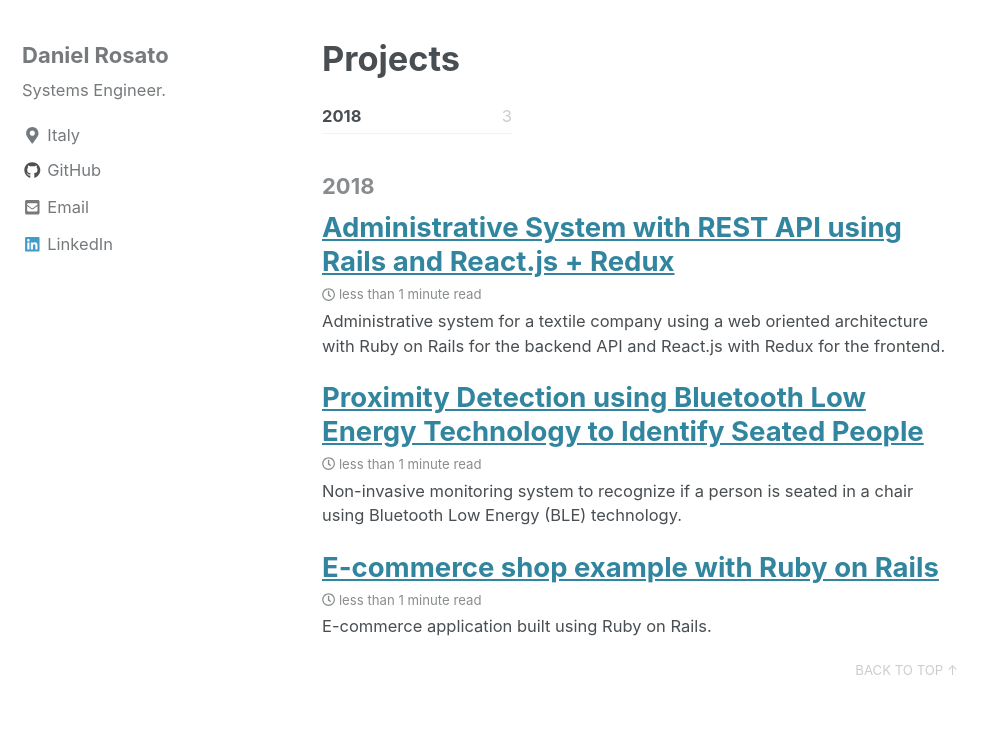
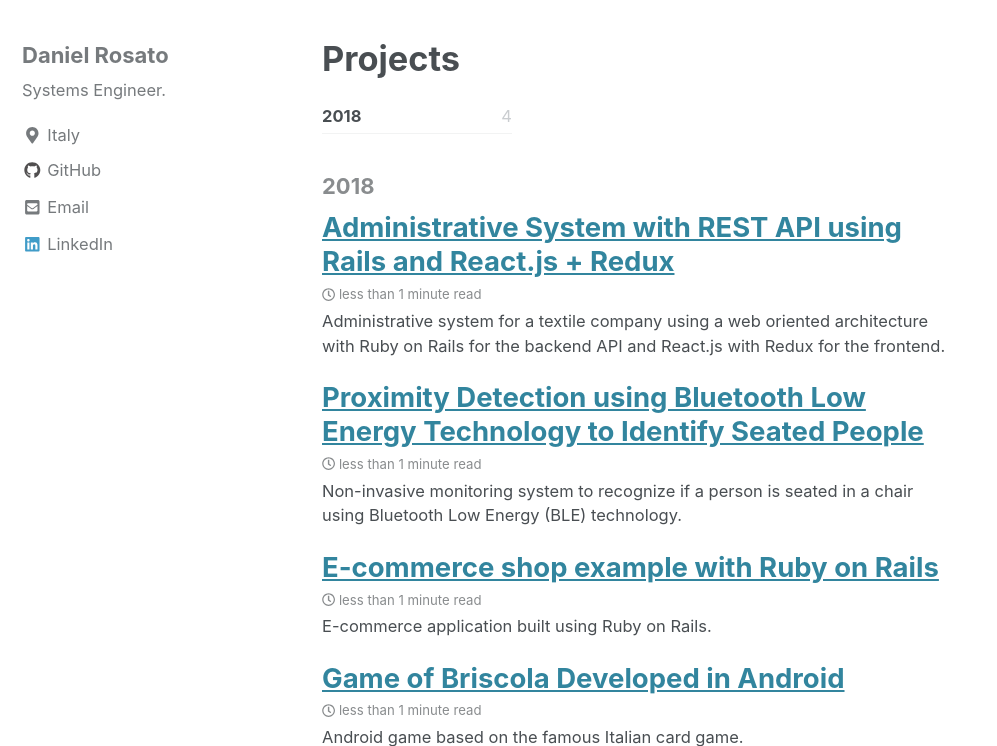
Before and after one commit to danielRM88/danielRM88.github.io, a Jekyll site: the page built from _pages/projects.md, in a window 1280 px wide and 900 px high, scrolled down 919 px, cut to the strip 154-900 px from the top of the window. Shown: the whole strip, without its empty margins (0-997 px from the left). Built offline with Jekyll 4.4.1, drawn with Linux system fonts in a browser that asks for light colours; cached includes are drawn as plain includes; nearby versions of some CDN libraries.

Commit message:
new post + new image

```diff
--- /dev/null
+++ b/_posts/2018-01-12-briscola.md
@@ -0,0 +1,12 @@
+---
+title: "Game of Briscola Developed in Android"
+date: 2018-01-12
+tags: [android game, briscola, java, android studio, android]
+header:
+  image: "/images/proximity/proximity.png"
+excerpt: "Android game based on the famous Italian card game."
+---
+
+# Welcome!
+
+## Coming soon.
```
Also changed, not shown: _pages/projects.md (+1 -1 lines), 1 other file.
